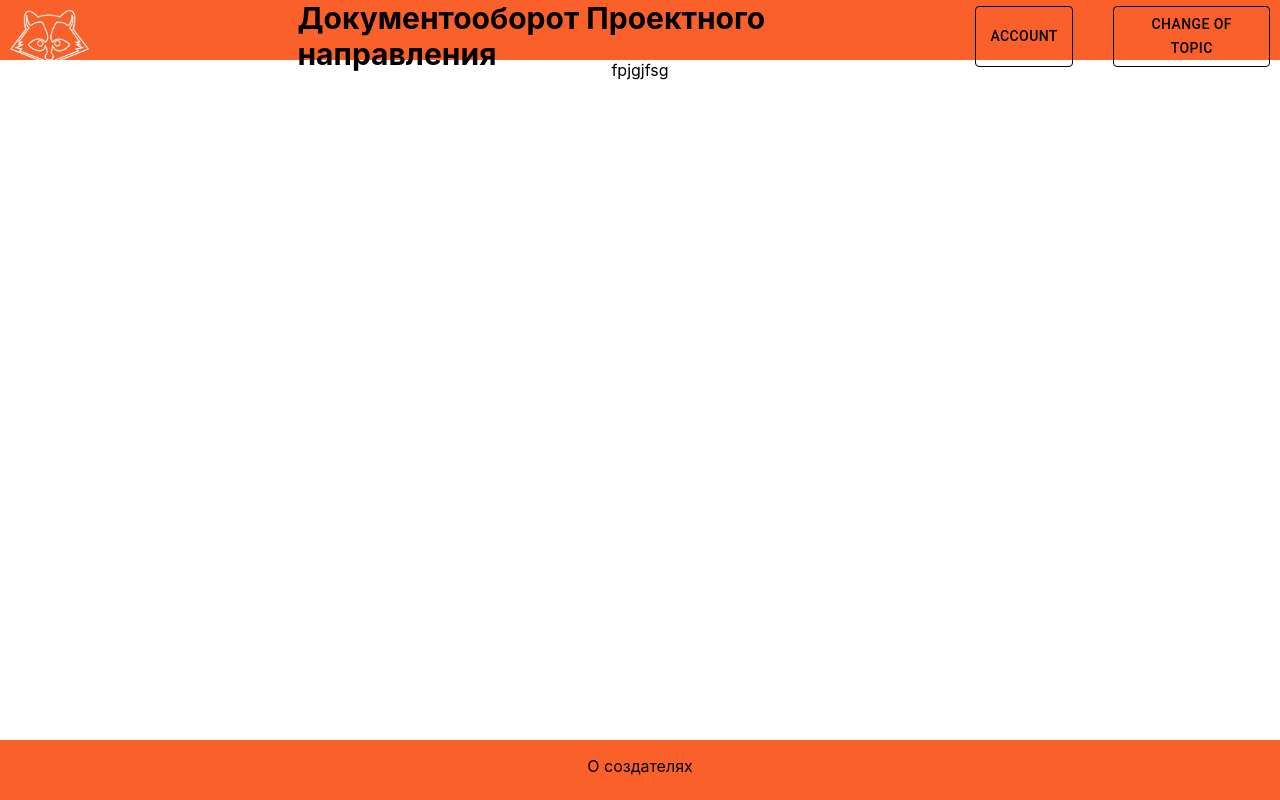
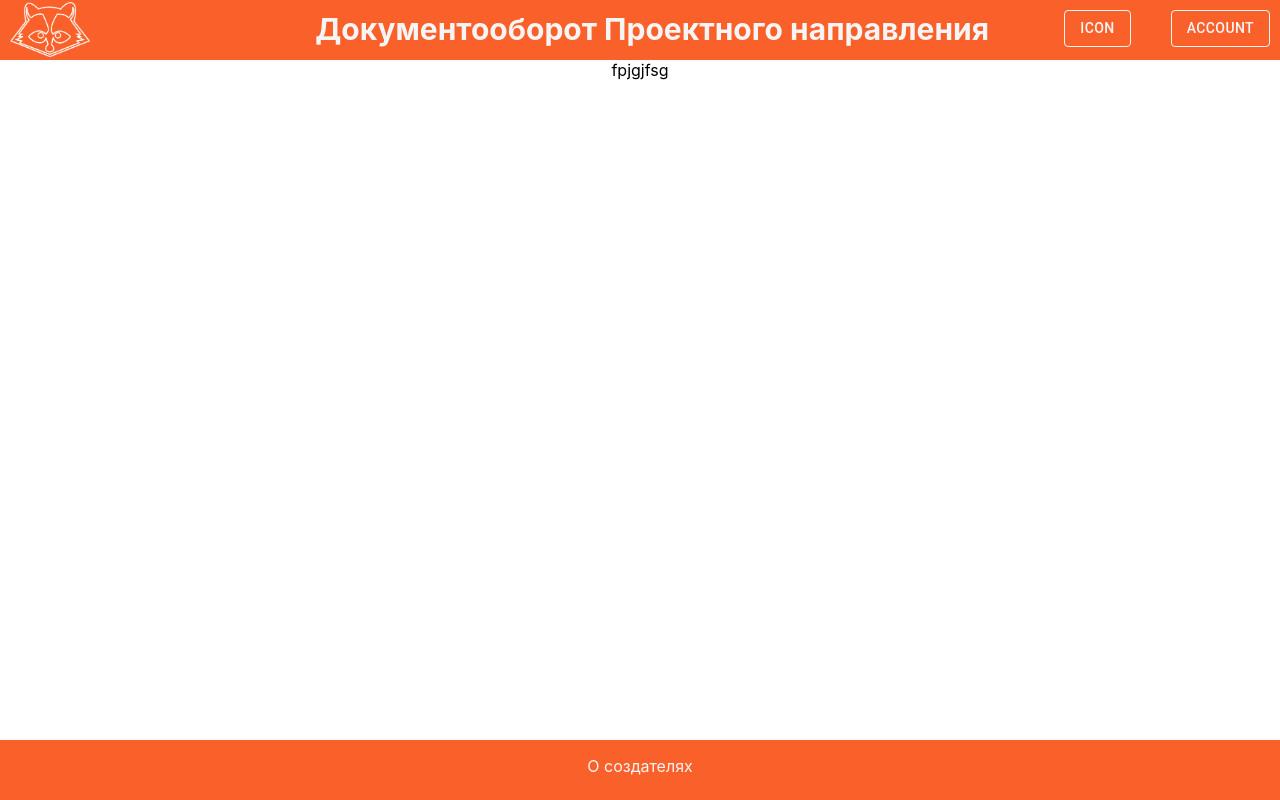
Before and after one commit to IT-FAMCS/documents, a React (Create React App) app in the folder front-doc/: page /list in a window 1280 px wide. Built offline with nearby package versions, Linux system fonts and the light colour scheme.

Commit message:
feat:Providers

```diff
--- a/front-doc/src/App.css
+++ b/front-doc/src/App.css
@@ -1,3 +1,29 @@
+body {
+  --header-backgroud-color: #fa612a;
+  --header-text-color: #f5f5f5;
+
+  --root-backgroud-color: #ffffff;
+  --root-text-color: #000000;
+
+  --footer-backgroud-color: #fa612a;
+  --footer-text-color: #f5f5f5;
+}
+
+body.dark {
+  --header-backgroud-color: #dd4b02;
+  --header-text-color: #000000;
+
+  --root-backgroud-color: #3d3d3d;
+  --root-text-color: #000000;
+
+  --footer-backgroud-color: #dd4b02;
+  --footer-text-color: #000000;
+}
+
+body * {
+  transition: 0.3s;
+}
+
 #root {
   margin: 0;
   display: flex;
@@ -6,40 +32,9 @@
   align-items: center;
   width: 100%;
   min-height: 100vh;
+  background-color: var(--root-backgroud-color);
 }
 
 main {
   margin-top: 60px;
 }
-
-.header-component {
-  margin: 0;
-  background-color: #fa612a;
-  width: 100%;
-  height: 60px;
-  position: fixed;
-  z-index: 1;
-}
-
-.logo {
-  margin: 2px 0 0 0;
-  width: 80px;
-  height: 55px;
-}
-
-.header-text {
-  margin: 0 0 0 200px;
-  font-size: 30px;
-  color: black;
-}
-
-.button-section {
-  display: flex;
-  justify-content: space-between;
-}
-
-.footer-component {
-  background-color: #fa612a;
-  width: 100%;
-  height: 60px;
-}
--- /dev/null
+++ b/front-doc/src/components/footer/Footer.css
@@ -0,0 +1,6 @@
+.footer-component {
+  background-color: var(--footer-backgroud-color);
+  color: var(--footer-text-color);
+  width: 100%;
+  height: 60px;
+}
--- a/front-doc/src/components/footer/FooterComponent.tsx
+++ b/front-doc/src/components/footer/FooterComponent.tsx
@@ -1,4 +1,5 @@
 import Stack from "@mui/material/Stack";
+import "../../components/footer/Footer.css";
 
 export const FooterComponent = () => {
   return (
--- /dev/null
+++ b/front-doc/src/components/header/Header.css
@@ -0,0 +1,36 @@
+.header-component {
+  margin: 0;
+  background-color: var(--header-backgroud-color);
+  width: 100%;
+  height: 60px;
+  position: fixed;
+  z-index: 1;
+}
+
+.logo {
+  margin-top: 2px;
+  width: 80px;
+  height: 55px;
+}
+
+.header-text {
+  margin: 0 0 0 150px;
+  font-size: 30px;
+  color: var(--header-text-color);
+}
+
+#topic {
+  border-color: var(--header-text-color);
+  color: var(--header-text-color);
+  margin-right: 40px;
+}
+
+#account {
+  border-color: var(--header-text-color);
+  color: var(--header-text-color);
+}
+
+.button-section {
+  display: flex;
+  justify-content: space-between;
+}
--- a/front-doc/src/components/header/HeaderComponent.tsx
+++ b/front-doc/src/components/header/HeaderComponent.tsx
@@ -1,9 +1,17 @@
+import React, { useContext } from "react";
 import Stack from "@mui/material/Stack";
 import logo from "../../Images/Raccoon.png";
 import { Button } from "@mui/material";
-import { Pix } from "@mui/icons-material";
+import "../../components/header/Header.css";
+import { ThemeContext } from "../../providers/ThemeProvider";
 
 export const HeaderComponent = () => {
+  const { theme, setTheme } = useContext(ThemeContext);
+
+  const changeTheme = () => {
+    setTheme(theme === "light" ? "dark" : "light");
+  };
+
   return (
     <header className="header-component">
       <Stack
@@ -17,21 +25,11 @@ export const HeaderComponent = () => {
         <img className="logo" src={logo} alt="Raccoon logo"></img>
         <h1 className="header-text">Документооборот Проектного направления</h1>
         <div className="button-section">
-          <Button
-            style={{
-              borderColor: "#000000",
-              color: "#000000",
-              margin: "0 40px 0 0",
-            }}
-            variant="outlined"
-          >
+          <Button id="topic" variant="outlined" onClick={changeTheme}>
+            icon
+          </Button>
+          <Button id="account" variant="outlined">
             account
-          </Button>
-          <Button
-            style={{ borderColor: "#000000", color: "#000000" }}
-            variant="outlined"
-          >
-            change of topic
           </Button>
         </div>
       </Stack>
--- /dev/null
+++ b/front-doc/src/hooks/useLocalStorage.tsx
@@ -0,0 +1,13 @@
+import React, { useState, useEffect } from "react";
+import internal from "stream";
+
+export const useLocalStrorage = (key: string, defData: any) => {
+  const [state, setState] = useState(() => {
+    const localData = localStorage.getItem(key);
+    return localData || defData;
+  });
+  useEffect(() => {
+    localStorage.setItem(key, state);
+  }, [key, state]);
+  return [state, setState];
+};
--- /dev/null
+++ b/front-doc/src/providers/ThemeProvider.tsx
@@ -0,0 +1,28 @@
+import React, { useEffect, createContext, ReactNode } from "react";
+import { useLocalStrorage } from "../hooks/useLocalStorage";
+
+export const ThemeContext = createContext<{
+  theme: string;
+  setTheme: React.Dispatch<React.SetStateAction<string>>;
+}>({
+  theme: "",
+  setTheme: () => {},
+});
+
+export const ThemeProvider = ({ children }: { children: ReactNode }) => {
+  const [theme, setTheme] = useLocalStrorage("theme", "light");
+
+  useEffect(() => {
+    if (theme === "dark") {
+      document.body.classList.add("dark");
+    } else {
+      document.body.classList.remove("dark");
+    }
+  }, [theme]);
+
+  return (
+    <ThemeContext.Provider value={{ theme, setTheme }}>
+      {children}
+    </ThemeContext.Provider>
+  );
+};
```
Also changed, not shown: front-doc/src/App.tsx (+7 -6 lines), front-doc/src/pages/other/ListPage.tsx (renamed from front-doc/src/pages/ListPage.tsx), front-doc/src/pages/other/OrderPage.tsx (renamed from front-doc/src/pages/OrderPage.tsx), front-doc/src/pages/other/ReleasePage.tsx (renamed from front-doc/src/pages/ReleasePage.tsx), front-doc/src/pages/other/ReportPage.tsx (renamed from front-doc/src/pages/ReportPage.tsx).
